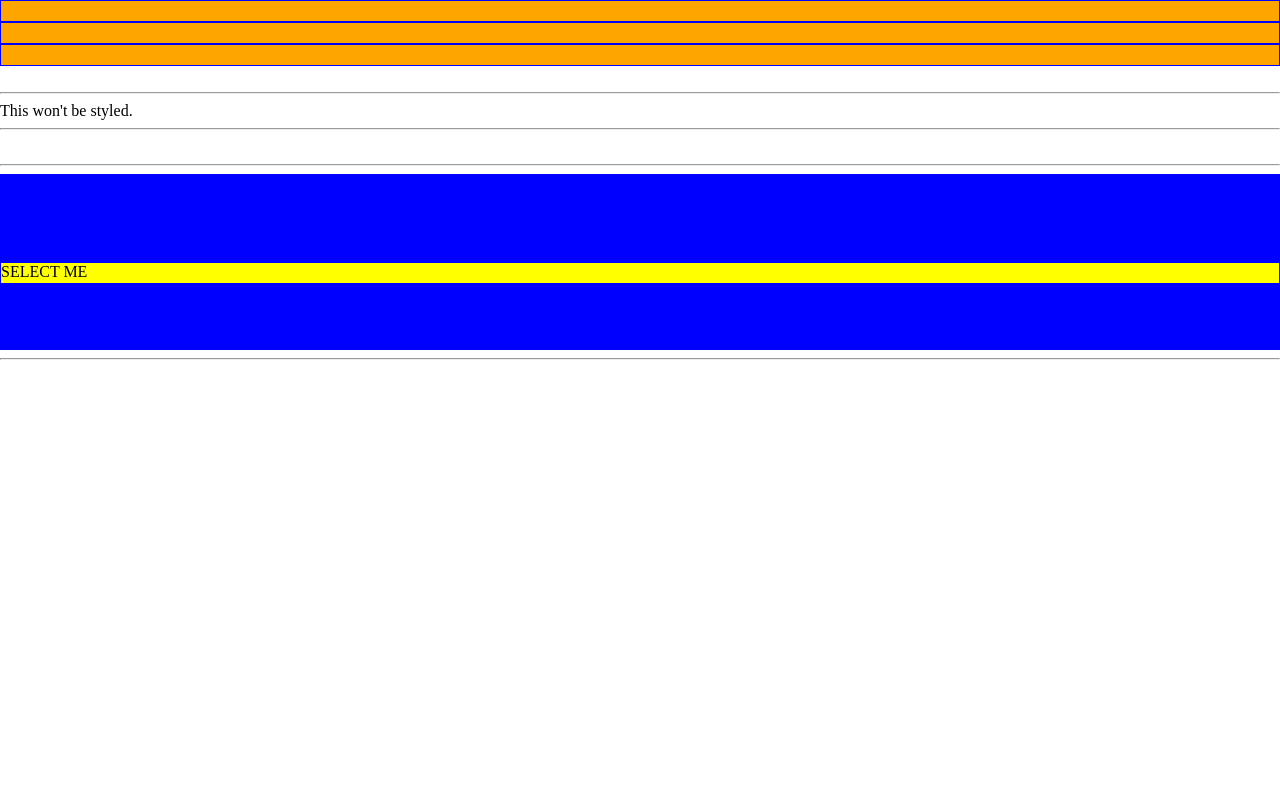
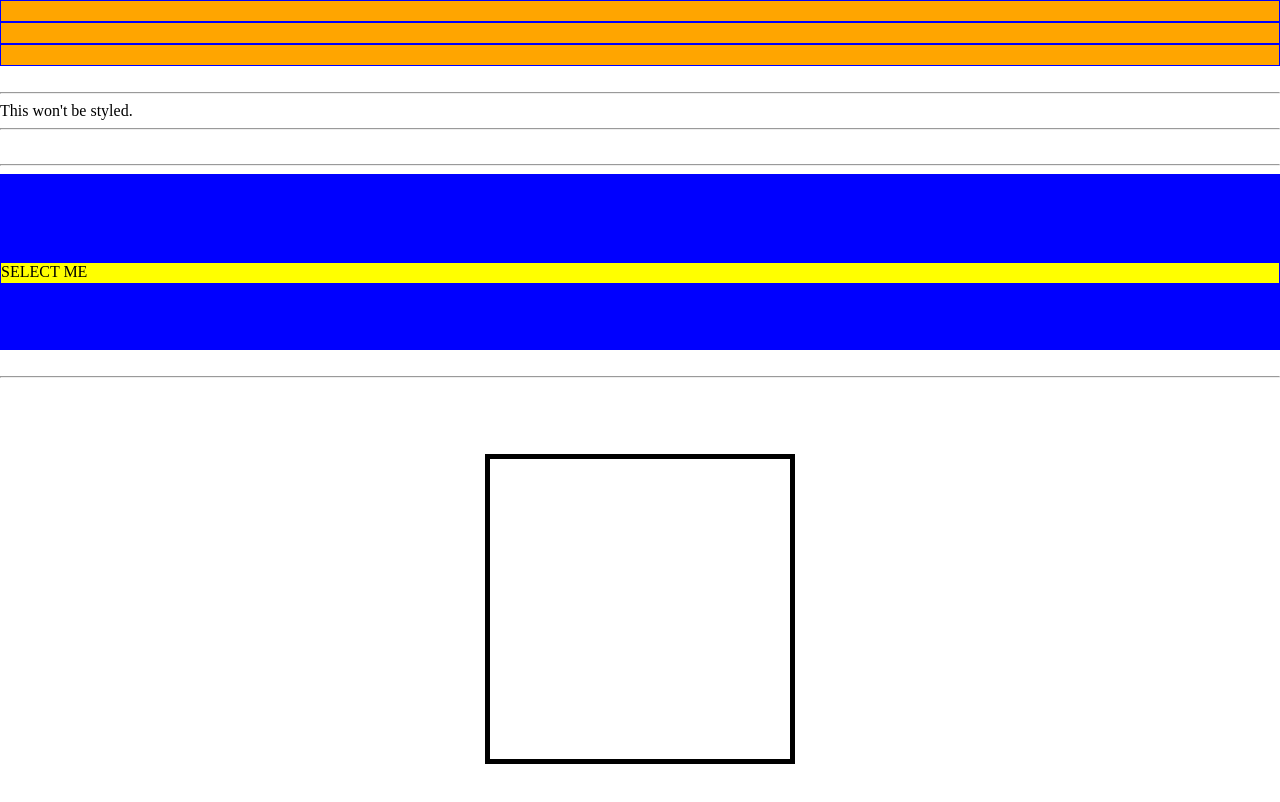
Before and after one commit to Ardison-Gardner/CSS201, a plain HTML site: page index.html in a window 1280 px wide. Shown: the part 4120-4922 px from the top of the page. Before the commit the page ends 4488 px from the top, so only its background shows below. Drawn offline with Linux system fonts and the light colour scheme.

Commit message:
Lesson 131 setup.

```diff
--- a/css/style.css
+++ b/css/style.css
@@ -89,6 +89,13 @@ h1{
   border: 5px solid green;
   overflow: scroll;
 }
+#lesson131 {
+  width: 300px;
+  height: 300px;
+  border: 5px solid black;
+  margin: 50px auto;
+}
+
 /*Descendent selctor, child selector, adjacent selector. */
 #parent > .lesson127 {
   height: 20px;
--- a/index.html
+++ b/index.html
@@ -107,6 +107,9 @@
       <div class="box129"></div>
       <div class="box129"></div>
     </div>
+    <br>
     <hr>
+    <br>
+    <div id="lesson131"></div>
   </body>
 </html>
```
